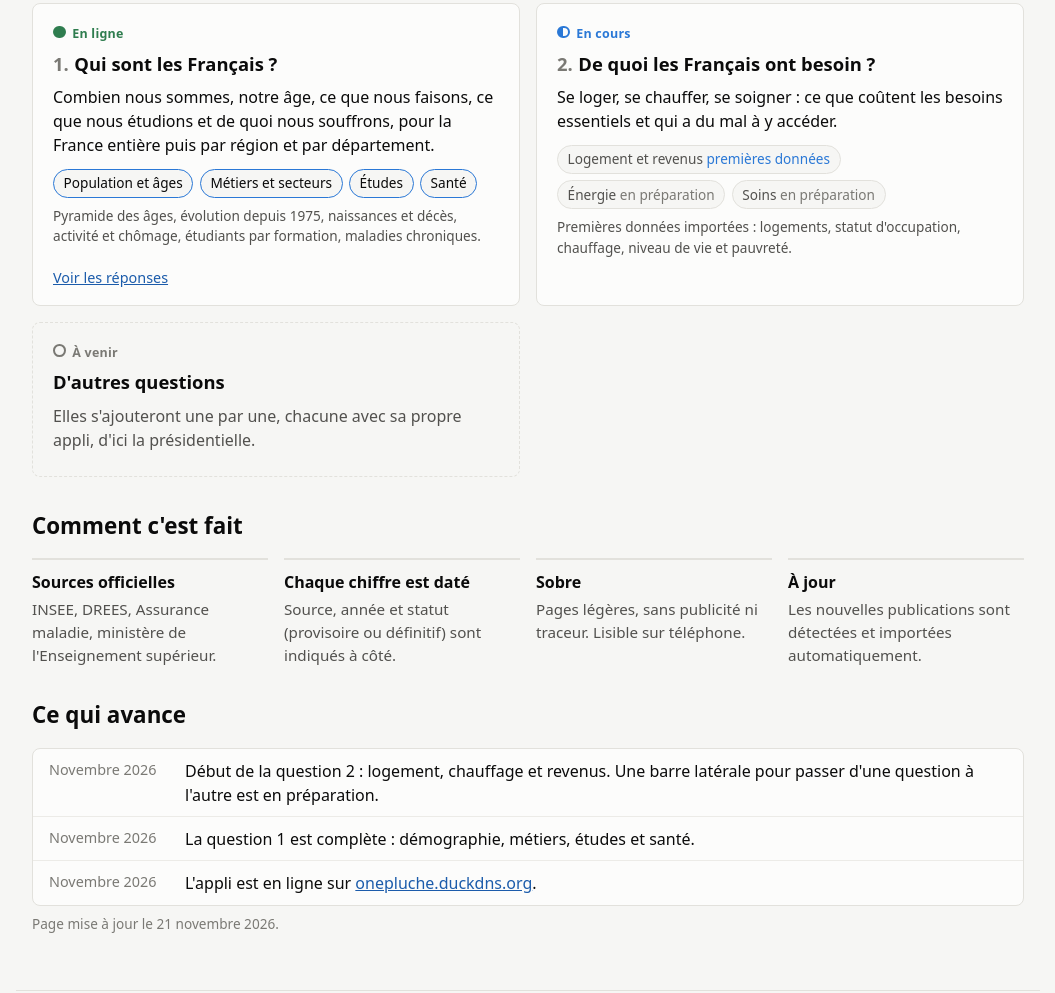
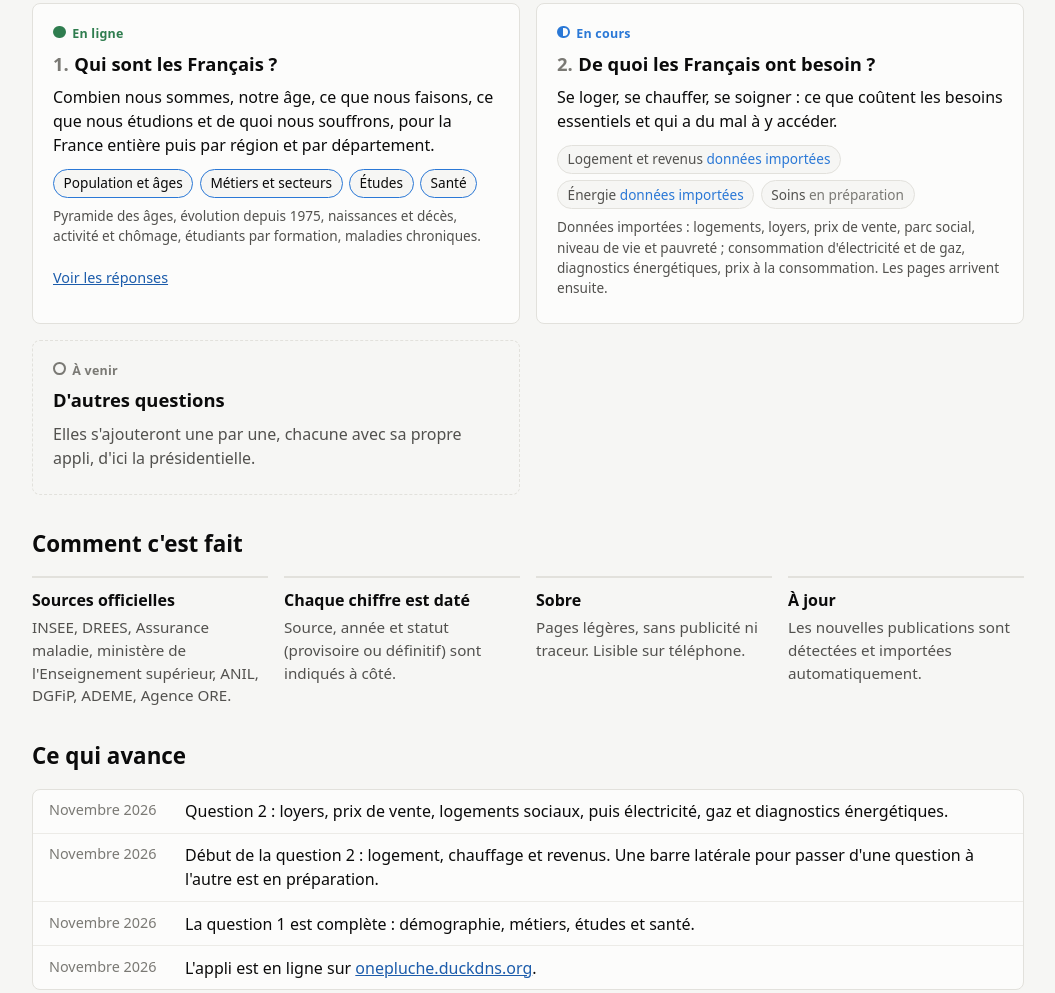
Before and after one commit to muthuarun3/onepluche, a plain HTML site: page vitrine/index.html in a window 1280 px wide. Shown: the part 464-1457 px from the top of the page, without its empty margins (112-1167 px from the left). Drawn offline with Linux system fonts and the light colour scheme.

Commit message:
Documents et vitrine à jour : loyers, ventes, parc social et énergie
TASKS coche B2, B3 et C1 avec les indicateurs réellement livrés ; SCHEMA et TRD
listent les migrations 019 à 021, les nouvelles dimensions et le groupe energie ;
la vitrine passe le logement et l'énergie en « données importées ».

Co-Authored-By: Claude Opus 5.5 <noreply@anthropic.com>
Claude-Session: https://claude.ai/code/session_01VowpXbZ4rLzMxUkH2q3hA7

```diff
--- a/vitrine/index.html
+++ b/vitrine/index.html
@@ -235,12 +235,13 @@ p { margin: .5rem 0; }
         <p>Se loger, se chauffer, se soigner : ce que coûtent les besoins essentiels et qui
           a du mal à y accéder.</p>
         <ul class="themes">
-          <li class="fait">Logement et revenus <span>premières données</span></li>
-          <li>Énergie <span>en préparation</span></li>
+          <li class="fait">Logement et revenus <span>données importées</span></li>
+          <li class="fait">Énergie <span>données importées</span></li>
           <li>Soins <span>en préparation</span></li>
         </ul>
-        <p class="source">Premières données importées : logements, statut d'occupation,
-          chauffage, niveau de vie et pauvreté.</p>
+        <p class="source">Données importées : logements, loyers, prix de vente, parc social,
+          niveau de vie et pauvreté ; consommation d'électricité et de gaz, diagnostics
+          énergétiques, prix à la consommation. Les pages arrivent ensuite.</p>
       </section>
 
       <section class="bloc avenir">
@@ -255,7 +256,8 @@ p { margin: .5rem 0; }
     <div class="principes">
       <div>
         <h3>Sources officielles</h3>
-        <p>INSEE, DREES, Assurance maladie, ministère de l'Enseignement supérieur.</p>
+        <p>INSEE, DREES, Assurance maladie, ministère de l'Enseignement supérieur, ANIL,
+          DGFiP, ADEME, Agence ORE.</p>
       </div>
       <div>
         <h3>Chaque chiffre est daté</h3>
@@ -273,6 +275,8 @@ p { margin: .5rem 0; }
 
     <h2 class="titre-section">Ce qui avance</h2>
     <ul class="journal">
+      <li><time datetime="2026-11">Novembre 2026</time><span>Question 2 : loyers, prix de
+        vente, logements sociaux, puis électricité, gaz et diagnostics énergétiques.</span></li>
       <li><time datetime="2026-11">Novembre 2026</time><span>Début de la question 2 :
         logement, chauffage et revenus. Une barre latérale pour passer d'une question à
         l'autre est en préparation.</span></li>
```
Also changed, not shown: 3 other files.
